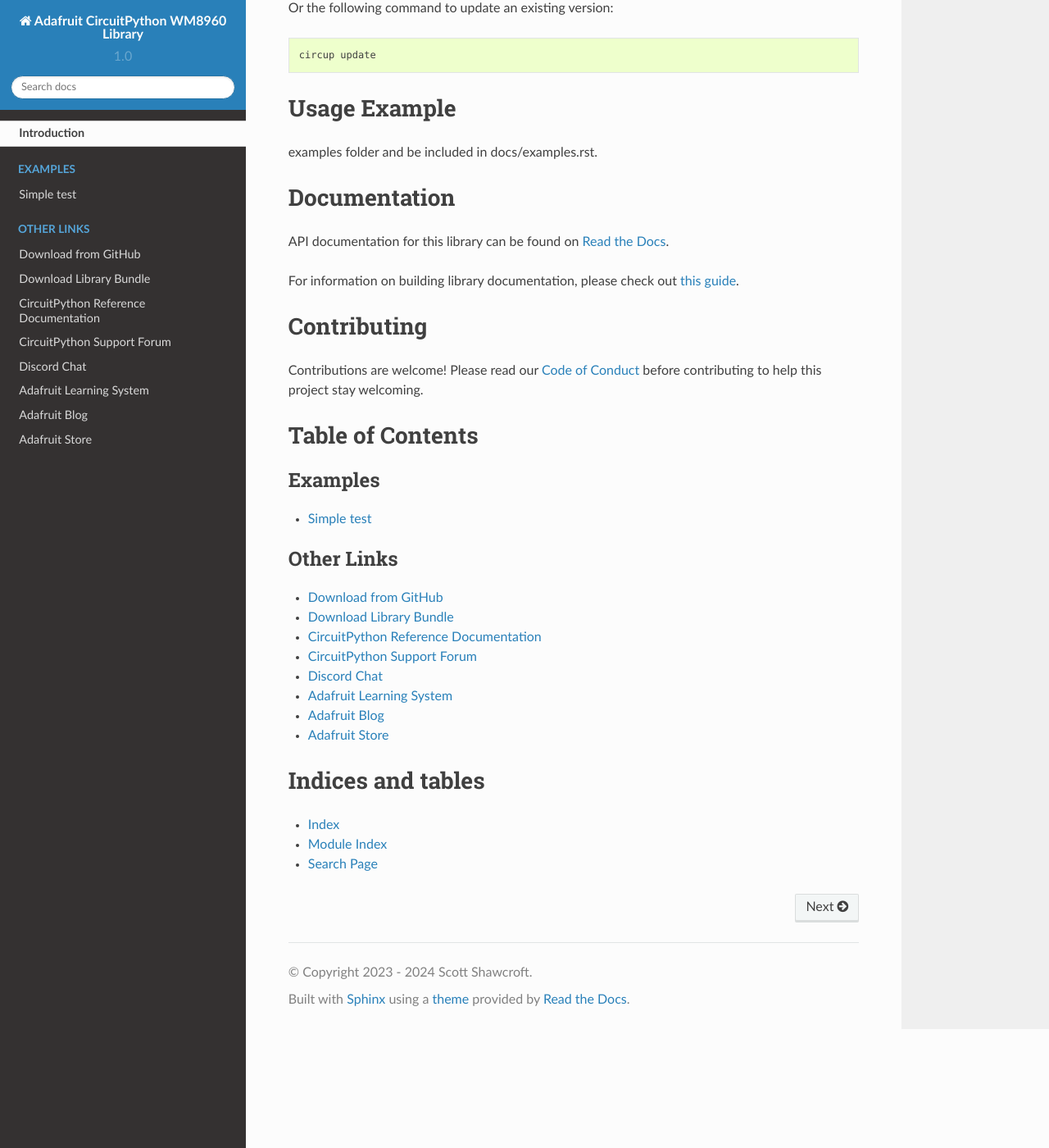
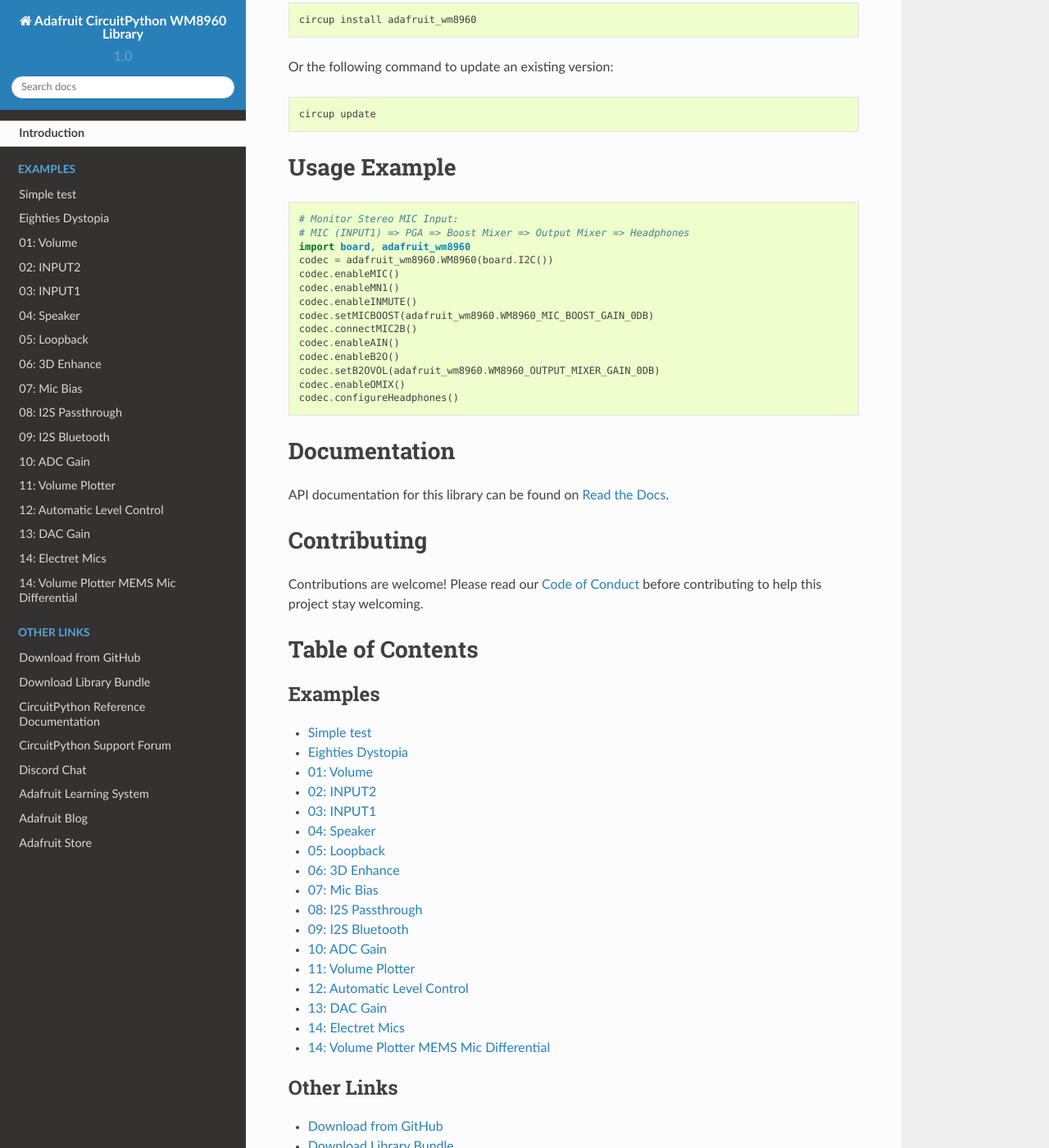
Before and after one commit to adafruit/Adafruit_CircuitPython_WM8960, a Sphinx documentation site: the page built from docs/index.rst, in a window 1280 px wide and 1400 px high, scrolled down 1609 px. Shown: the whole window at 82% size. Built offline with Sphinx 7.4.7 and the Read the Docs theme 2.0.0, drawn with Linux system fonts in a browser that asks for light colours; pages that are not in the unit, such as notebooks, are missing from menus; some of the changed text lies outside the part shown.

Commit message:
Updated documentation with new examples.

```diff
--- a/README.rst
+++ b/README.rst
@@ -1,28 +1,22 @@
 Introduction
 ============
-
-
 .. image:: https://readthedocs.org/projects/adafruit-circuitpython-wm8960/badge/?version=latest
     :target: https://docs.circuitpython.org/projects/wm8960/en/latest/
     :alt: Documentation Status
-
 
 .. image:: https://raw.githubusercontent.com/adafruit/Adafruit_CircuitPython_Bundle/main/badges/adafruit_discord.svg
     :target: https://adafru.it/discord
     :alt: Discord
 
-
 .. image:: https://github.com/adafruit/Adafruit_CircuitPython_WM8960/workflows/Build%20CI/badge.svg
     :target: https://github.com/adafruit/Adafruit_CircuitPython_WM8960/actions
     :alt: Build Status
-
 
 .. image:: https://img.shields.io/badge/code%20style-black-000000.svg
     :target: https://github.com/psf/black
     :alt: Code Style: Black
 
 CircuitPython driver for WM8960 Stereo CODEC
-
 
 Dependencies
 =============
@@ -32,27 +26,18 @@
 * `Bus Device <https://github.com/adafruit/Adafruit_CircuitPython_BusDevice>`_
 
 Please ensure all dependencies are available on the CircuitPython filesystem.
-This is easily achieved by downloading
-`the Adafruit library and driver bundle <https://circuitpython.org/libraries>`_
-or individual libraries can be installed using
-`circup <https://github.com/adafruit/circup>`_.
+This is easily achieved by downloading `the Adafruit library and driver bundle <https://circuitpython.org/libraries>`_ or individual libraries can be installed using `circup <https://github.com/adafruit/circup>`_.
 
+This library is designed to help facilite the I2C connection with a WM8960 audio codec to configure it to be used for DAC, ADC, headphone and speaker functionality.
 
-
-.. todo:: Describe the Adafruit product this library works with. For PCBs, you can also add the
-image from the assets folder in the PCB's GitHub repo.
-
-`Purchase one from the Adafruit shop <http://www.adafruit.com/products/>`_
+This library has been tested using an RP2040 on CircuitPython 9.1.1 and the `SparkFun Audio Codec PBreakout - WM8960 <https://www.sparkfun.com/products/21250>`_.
 
 Installing from PyPI
 =====================
-.. note:: This library is not available on PyPI yet. Install documentation is included
-   as a standard element. Stay tuned for PyPI availability!
+.. note:: This library is not available on PyPI yet. Install documentation is included as a standard element. Stay tuned for PyPI availability!
 
-.. todo:: Remove the above note if PyPI version is/will be available at time of release.
+On supported GNU/Linux systems like the Raspberry Pi, you can install the driver locally `from PyPI <https://pypi.org/project/adafruit-circuitpython-wm8960/>`_.
 
-On supported GNU/Linux systems like the Raspberry Pi, you can install the driver locally `from
-PyPI <https://pypi.org/project/adafruit-circuitpython-wm8960/>`_.
 To install for current user:
 
 .. code-block:: shell
@@ -100,19 +85,27 @@
 Usage Example
 =============
 
-.. todo:: Add a quick, simple example. It and other examples should live in the
-examples folder and be included in docs/examples.rst.
+.. code-block:: python
+
+    # Monitor Stereo MIC Input:
+    # MIC (INPUT1) => PGA => Boost Mixer => Output Mixer => Headphones
+    import board, adafruit_wm8960
+    codec = adafruit_wm8960.WM8960(board.I2C())
+    codec.enableMIC()
+    codec.enableMN1()
+    codec.enableINMUTE()
+    codec.setMICBOOST(adafruit_wm8960.WM8960_MIC_BOOST_GAIN_0DB)
+    codec.connectMIC2B()
+    codec.enableAIN()
+    codec.enableB2O()
+    codec.setB2OVOL(adafruit_wm8960.WM8960_OUTPUT_MIXER_GAIN_0DB)
+    codec.enableOMIX()
+    codec.configureHeadphones()
 
 Documentation
 =============
-API documentation for this library can be found on `Read the Docs <https://docs.circuitpython.org/projects/wm8960/en/latest/>`_.
-
-For information on building library documentation, please check out
-`this guide <https://learn.adafruit.com/creating-and-sharing-a-circuitpython-library/sharing-our-docs-on-readthedocs#sphinx-5-1>`_.
+API documentation for this library can be found on `Read the Docs <https://docs.circuitpython.org/projects/adafruit_wm8960/en/latest/>`_.
 
 Contributing
 ============
-
-Contributions are welcome! Please read our `Code of Conduct
-<https://github.com/adafruit/Adafruit_CircuitPython_WM8960/blob/HEAD/CODE_OF_CONDUCT.md>`_
-before contributing to help this project stay welcoming.
+Contributions are welcome! Please read our `Code of Conduct <https://github.com/adafruit/Adafruit_CircuitPython_WM8960/blob/HEAD/CODE_OF_CONDUCT.md>`_ before contributing to help this project stay welcoming.
--- a/docs/conf.py
+++ b/docs/conf.py
@@ -27,7 +27,7 @@
 # Uncomment the below if you use native CircuitPython modules such as
 # digitalio, micropython and busio. List the modules you use. Without it, the
 # autodoc module docs will fail to generate with a warning.
-# autodoc_mock_imports = ["digitalio", "busio"]
+autodoc_mock_imports = ["digitalio", "busio", "analogio"]
 
 autodoc_preserve_defaults = True
 
@@ -58,8 +58,8 @@
     if current_year == creation_year
     else creation_year + " - " + current_year
 )
-copyright = year_duration + " Scott Shawcroft"
-author = "Scott Shawcroft"
+copyright = year_duration + " Scott Shawcroft, Cooper Dalrymple"
+author = "Scott Shawcroft, Cooper Dalrymple"
 
 # The version info for the project you're documenting, acts as replacement for
 # |version| and |release|, also used in various other places throughout the
--- a/docs/examples.rst
+++ b/docs/examples.rst
@@ -1,8 +1,136 @@
 Simple test
-------------
+-----------
 
 Ensure your device works with this simple test.
 
 .. literalinclude:: ../examples/wm8960_simpletest.py
     :caption: examples/wm8960_simpletest.py
     :linenos:
+
+Eighties Dystopia
+-----------------
+
+Use synthio to generate a more complex audio output.
+
+.. literalinclude:: ../examples/wm8960_eighties_dystopia.py
+    :caption: examples/wm8960_eighties_dystopia.py
+    :linenos:
+
+01: Volume
+----------
+
+Demonstrates analog audio input, volume control, and headphone output on the WM8960 Codec.
+
+.. literalinclude:: ../examples/wm8960_01_Volume.py
+    :caption: examples/wm8960_01_Volume.py
+    :linenos:
+
+02: INPUT2
+----------
+
+Demonstrates analog audio input (on INPUT2s), sets volume control, and headphone output on the WM8960 Codec.
+
+.. literalinclude:: ../examples/wm8960_02_INPUT2.py
+    :caption: examples/wm8960_02_INPUT2.py
+    :linenos:
+
+03: INPUT1
+----------
+
+Demonstrates analog audio input (on INPUT1s), sets volume control, and headphone output on the WM8960 Codec.
+
+.. literalinclude:: ../examples/wm8960_03_INPUT1.py
+    :caption: examples/wm8960_03_INPUT1.py
+    :linenos:
+
+04: Speaker
+-----------
+
+Demonstrates analog audio input (on INPUT1s), sets volume control, and Speaker output on the WM8960 Codec.
+
+.. literalinclude:: ../examples/wm8960_04_Speaker.py
+    :caption: examples/wm8960_03_Speaker.py
+    :linenos:
+
+05: Loopback
+------------
+
+Demonstrates analog audio input (on INPUT1s), ADC/DAC Loopback, sets volume control, and Headphone output on the WM8960 Codec.
+
+.. literalinclude:: ../examples/wm8960_05_Loopback.py
+    :caption: examples/wm8960_05_Loopback.py
+    :linenos:
+
+06: 3D Enhance
+--------------
+
+Demonstrates 3D Enhance feature of WM8960 Codec.
+
+.. literalinclude:: ../examples/wm8960_06_3D_Enhance.py
+    :caption: examples/wm8960_06_3D_Enhance.py
+    :linenos:
+
+07: Mic Bias
+------------
+
+This example demonstrates control of the mic bias feature of WM8960 Codec.
+
+.. literalinclude:: ../examples/wm8960_07_MicBias.py
+    :caption: examples/wm8960_07_MicBias.py
+    :linenos:
+
+08: I2S Passthrough
+-------------------
+
+.. note:: This example is not complete at this moment.
+
+09: I2S Bluetooth
+-----------------
+
+.. note:: This example is not complete at this moment.
+
+10: ADC Gain
+------------
+
+Demonstrates how to control the volume using the codec's ADC digital volume control.
+
+.. literalinclude:: ../examples/wm8960_10_AdcGain.py
+    :caption: examples/wm8960_10_AdcGain.py
+    :linenos:
+
+11: Volume Plotter
+------------------
+
+.. note:: This example is not complete at this moment.
+
+12: Automatic Level Control
+---------------------------
+
+Demonstrates how to use the automatic level control feature of the WM8960 Codec.
+
+.. literalinclude:: ../examples/wm8960_12_AutomaticLevelControl.py
+    :caption: examples/wm8960_12_AutomaticLevelControl.py
+    :linenos:
+
+13: DAC Gain
+------------
+
+Demonstrates how to control the volume using the codec's DAC digital volume control.
+
+.. literalinclude:: ../examples/wm8960_13_DacGain.py
+    :caption: examples/wm8960_13_DacGain.py
+    :linenos:
+
+14: Electret Mics
+-----------------
+
+Demonstrates electret microphone analog audio input (on INPUT1/INPUT2 as "pseudo-differential MIC configuration"). Sets the PGA gain, sets the non-inverting pga input to INPUT2s, sets volume control, and headphone output on the WM8960 Codec.
+
+.. literalinclude:: ../examples/wm8960_14_ElectretMics.py
+    :caption: examples/wm8960_14_ElectretMics.py
+    :linenos:
+
+14: Volume Plotter MEMS Mic Differential
+----------------------------------------
+
+.. note:: This example is not complete at this moment.
```
Also changed, not shown: 1 other file.
